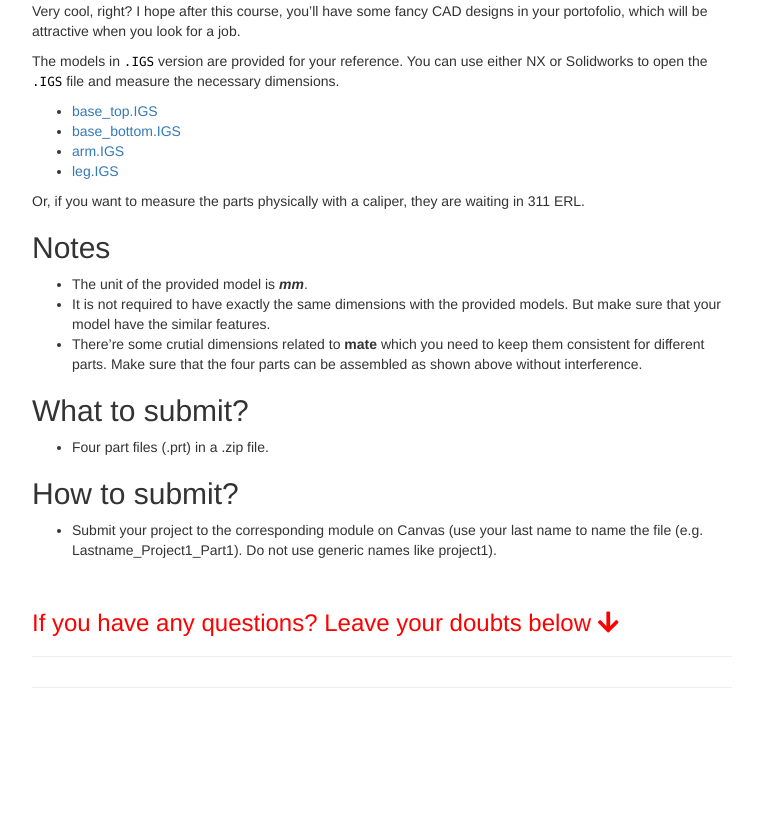
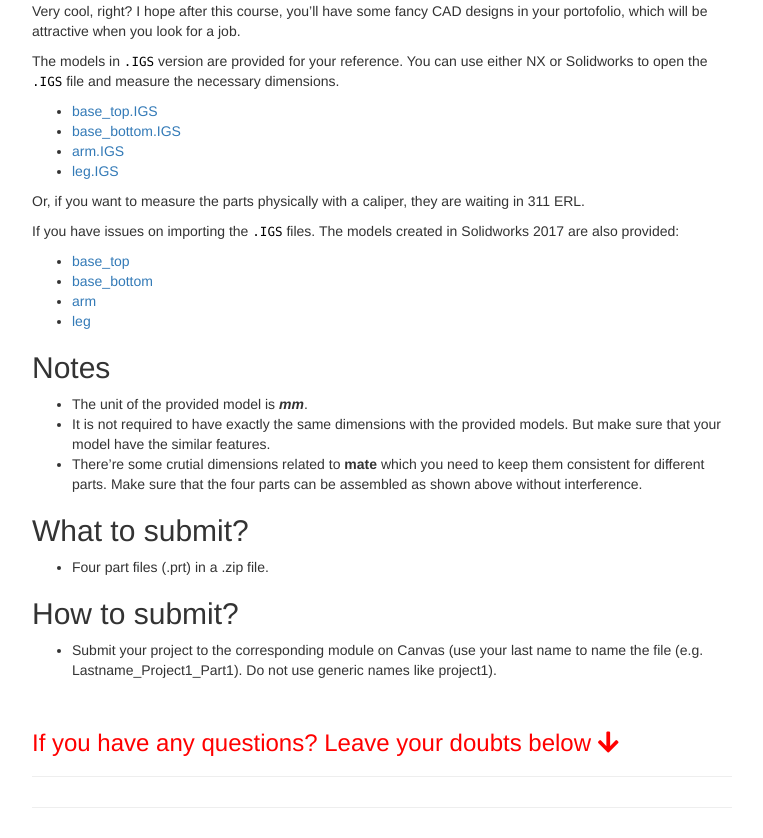
Before and after one commit to me5763/lab-fs19, a Jekyll site: the page built from pages/project-1.md, in a window 1280 px wide and 900 px high, scrolled down 1169 px, cut to the strip 62-900 px from the top of the window. Shown: the whole strip, without its empty margins (258-1021 px from the left). Built offline with Jekyll 4.4.1, drawn with Linux system fonts in a browser that asks for light colours; nearby versions of some CDN libraries; comment, search, counter and statistics services are not loaded; before the commit the page ends 1949 px from its top, so only the background shows below that.

Commit message:
update project 1

```diff
--- a/pages/project-1.md
+++ b/pages/project-1.md
@@ -26,6 +26,12 @@ The models in `.IGS` version are provided for your reference. You can use either
 
 Or, if you want to measure the parts physically with a caliper, they are waiting in 311 ERL.
 
+If you have issues on importing the `.IGS` files. The models created in Solidworks 2017 are also provided:
+- [base_top](../assets/models/project-1/base_top.SLDPRT)
+- [base_bottom](../assets/models/project-1/base_bottom.SLDPRT)
+- [arm](../assets/models/project-1/arm.SLDPRT)
+- [leg](../assets/models/project-1/leg.SLDPRT)
+
 ## Notes
 - The unit of the provided model is ***mm***.
 - It is not required to have exactly the same dimensions with the provided models. But make sure that your model have the similar features.
```
Also changed, not shown: 4 other files.
